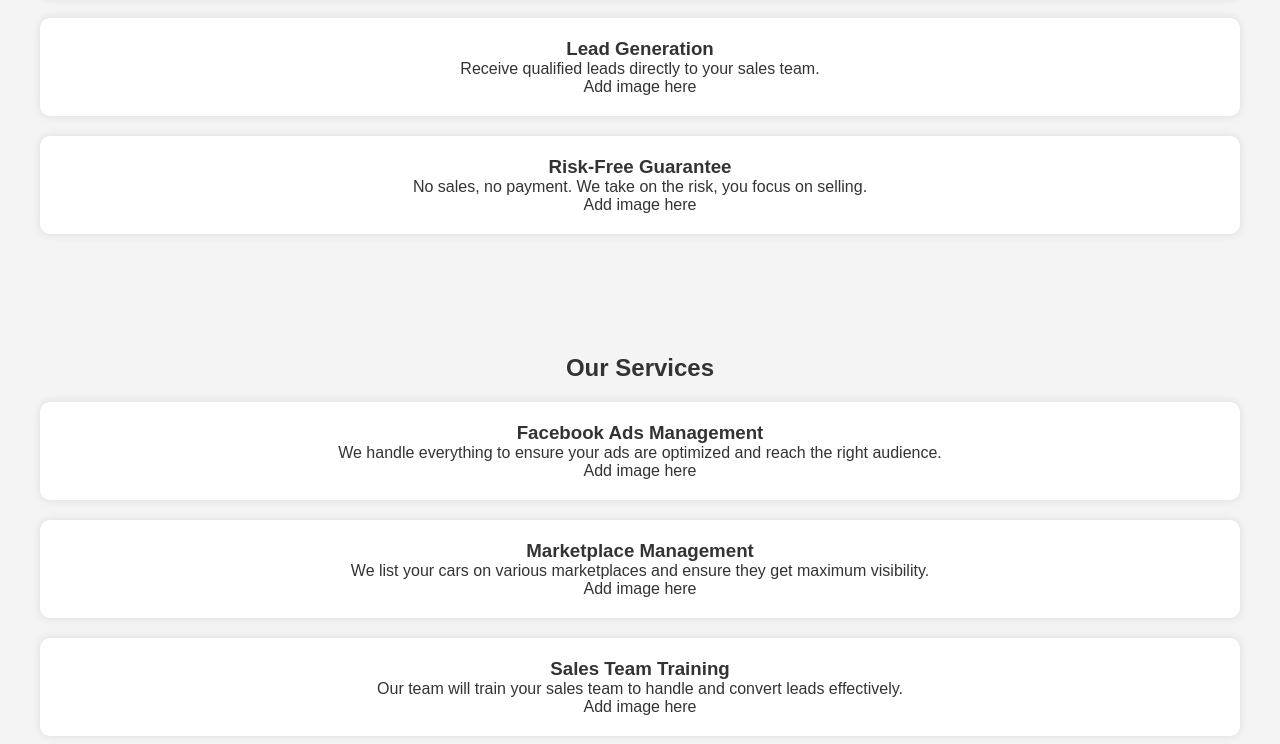
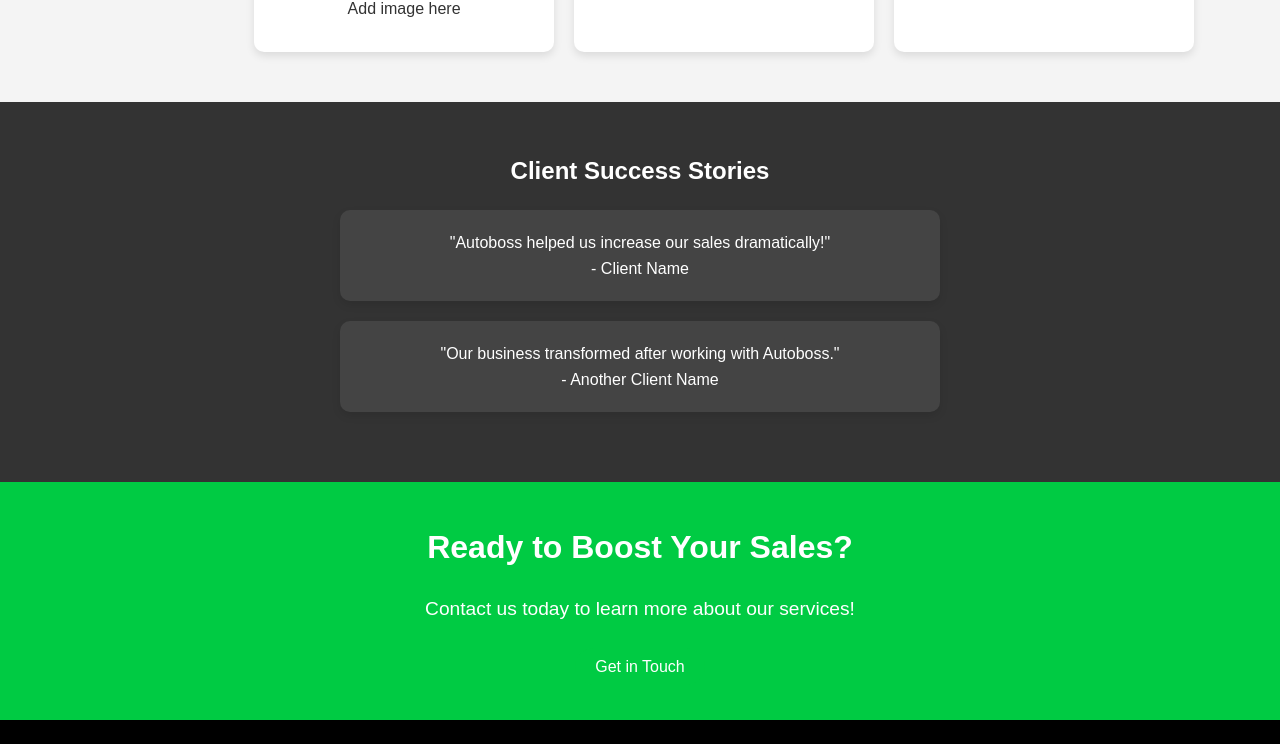
Before and after one commit to ffdourado/autobossmarketing.github.io, a plain HTML site: page index.html in a window 1280 px wide. Shown: the part 1378-2122 px from the top of the page. Drawn offline with Linux system fonts and the light colour scheme.

Commit message:
Update style.css

```diff
--- a/style.css
+++ b/style.css
@@ -7,22 +7,30 @@
 
 body {
     font-family: Arial, sans-serif;
+    background-color: #f4f4f4;
     color: #333;
+    line-height: 1.6;
 }
 
 /* Navbar */
 .navbar {
     display: flex;
     justify-content: space-between;
+    align-items: center;
     padding: 20px;
     background-color: #000;
     color: #fff;
 }
 
+.navbar .logo {
+    max-width: 150px;
+}
+
 .navbar nav a {
     margin: 0 15px;
     text-decoration: none;
-    color: white;
+    color: #fff;
+    font-weight: bold;
 }
 
 .cta-button {
@@ -31,69 +39,143 @@ body {
     padding: 10px 20px;
     border-radius: 20px;
     text-decoration: none;
+    transition: background-color 0.3s ease;
+}
+
+.cta-button:hover {
+    background-color: #008f30;
 }
 
 /* Hero Section */
 .hero {
     display: flex;
     flex-direction: column;
+    align-items: center;
     justify-content: center;
-    align-items: center;
-    height: 80vh;
-    text-align: center;
+    height: 90vh;
     background-color: #000;
     color: #fff;
+    text-align: center;
     padding: 20px;
 }
 
-/* Benefits Section */
-.benefits, .services, .testimonials, .cta-section {
-    padding: 50px 20px;
+.hero h1 {
+    font-size: 3rem;
+    margin-bottom: 20px;
+}
+
+.hero p {
+    font-size: 1.2rem;
+    margin-bottom: 30px;
+}
+
+/* Section Title */
+.section-title {
+    font-size: 2rem;
+    color: #333;
+    margin: 40px 0 20px;
     text-align: center;
 }
 
-.benefits, .services {
+/* Benefits Section */
+.benefits {
+    display: flex;
+    flex-wrap: wrap;
+    justify-content: center;
+    gap: 20px;
+    padding: 50px 20px;
+    background-color: #f9f9f9;
+}
+
+.benefit-card {
+    background-color: #fff;
+    padding: 30px;
+    border-radius: 10px;
+    box-shadow: 0 4px 8px rgba(0, 0, 0, 0.1);
+    text-align: center;
+    flex: 1 1 250px;
+    max-width: 300px;
+}
+
+.benefit-card h3 {
+    color: #00cb43;
+    margin-bottom: 15px;
+}
+
+/* Services Section */
+.services {
+    display: flex;
+    flex-wrap: wrap;
+    justify-content: center;
+    gap: 20px;
+    padding: 50px 20px;
     background-color: #f4f4f4;
 }
 
-.benefit-card, .service-card {
+.service-card {
     background-color: #fff;
-    padding: 20px;
-    margin: 20px;
+    padding: 30px;
     border-radius: 10px;
-    box-shadow: 0 0 10px rgba(0, 0, 0, 0.1);
+    box-shadow: 0 4px 8px rgba(0, 0, 0, 0.1);
+    text-align: center;
+    flex: 1 1 250px;
+    max-width: 300px;
 }
 
+.service-card h3 {
+    color: #00cb43;
+    margin-bottom: 15px;
+}
+
+/* Testimonials Section */
 .testimonials {
-    background-color: #000;
+    padding: 50px 20px;
+    background-color: #333;
     color: #fff;
+    text-align: center;
 }
 
 .testimonial {
-    background-color: #333;
-    color: #fff;
+    background-color: #444;
     padding: 20px;
+    margin: 15px;
     border-radius: 10px;
-    margin: 20px;
+    box-shadow: 0 4px 8px rgba(0, 0, 0, 0.1);
+    max-width: 600px;
+    margin: 20px auto;
 }
 
 /* CTA Section */
 .cta-section {
     background-color: #00cb43;
     color: #fff;
+    padding: 40px 20px;
+    text-align: center;
+}
+
+.cta-section h2 {
+    font-size: 2rem;
+    margin-bottom: 20px;
+}
+
+.cta-section p {
+    font-size: 1.2rem;
+    margin-bottom: 30px;
 }
 
 /* Footer */
 .footer {
-    background-color: #333;
+    background-color: #000;
     color: #fff;
-    padding: 40px 20px;
+    padding: 30px 20px;
     text-align: center;
 }
 
 .footer-content {
     display: flex;
-    justify-content: space-around;
+    flex-wrap: wrap;
+    justify-content: center;
+    gap: 40px;
     margin-bottom: 20px;
 }
 
@@ -104,22 +186,28 @@ body {
 .footer-links ul li a {
     color: #fff;
     text-decoration: none;
+    font-size: 0.9rem;
+}
+
+.footer-contact p {
+    font-size: 0.9rem;
+    line-height: 1.5;
 }
 
 .footer-bottom {
-    background-color: #222;
-    padding: 10px;
+    font-size: 0.8rem;
+    color: #aaa;
+    margin-top: 10px;
 }
 
 /* Responsive Styles */
 @media (max-width: 768px) {
     .navbar {
         flex-direction: column;
-        align-items: center;
     }
 
     .hero h1 {
-        font-size: 2em;
+        font-size: 2.5rem;
     }
 
     .cta-button {
@@ -129,4 +217,8 @@ body {
     .footer-content {
         flex-direction: column;
     }
+
+    .benefit-card, .service-card {
+        max-width: 90%;
+    }
 }
```
